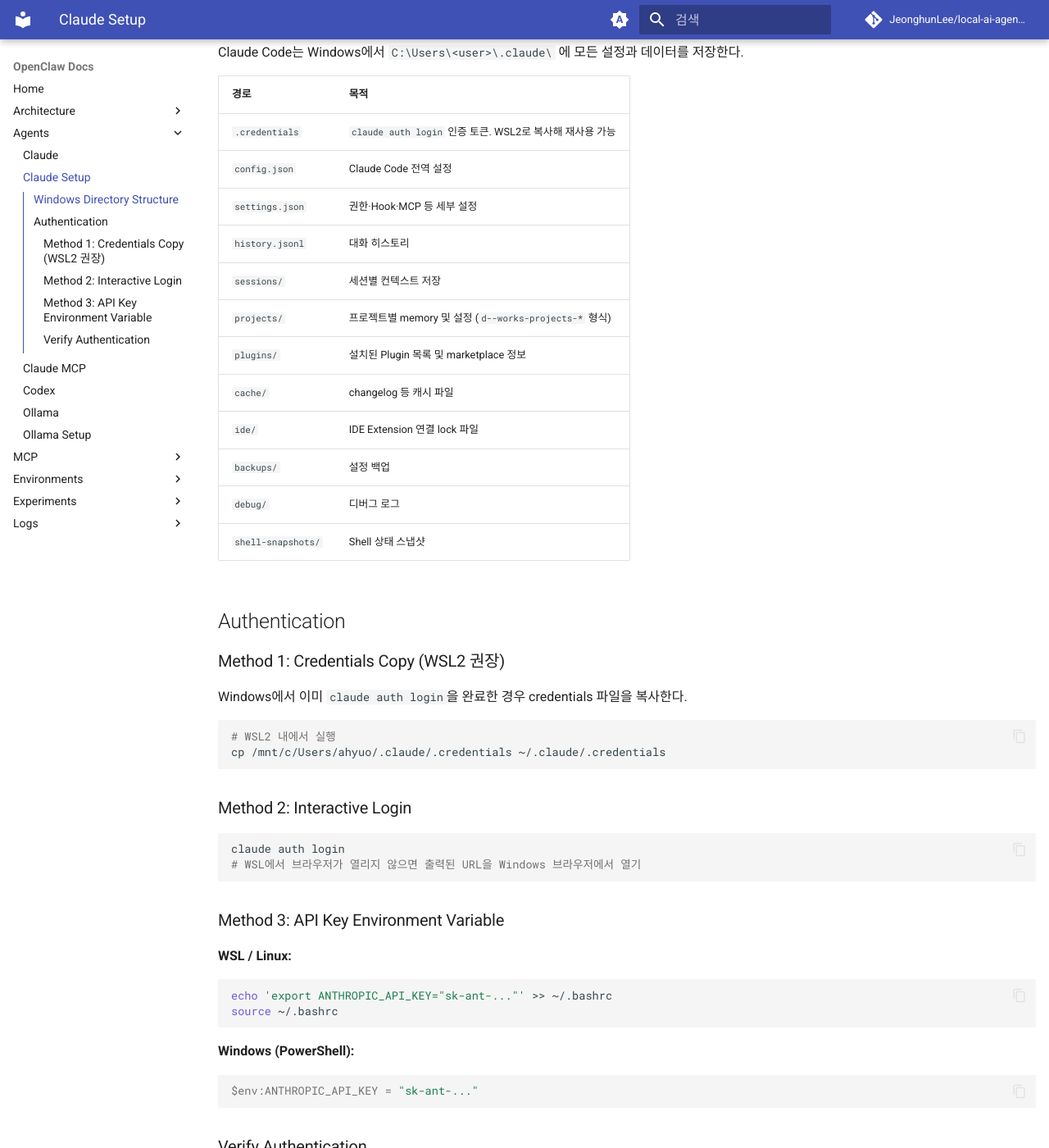
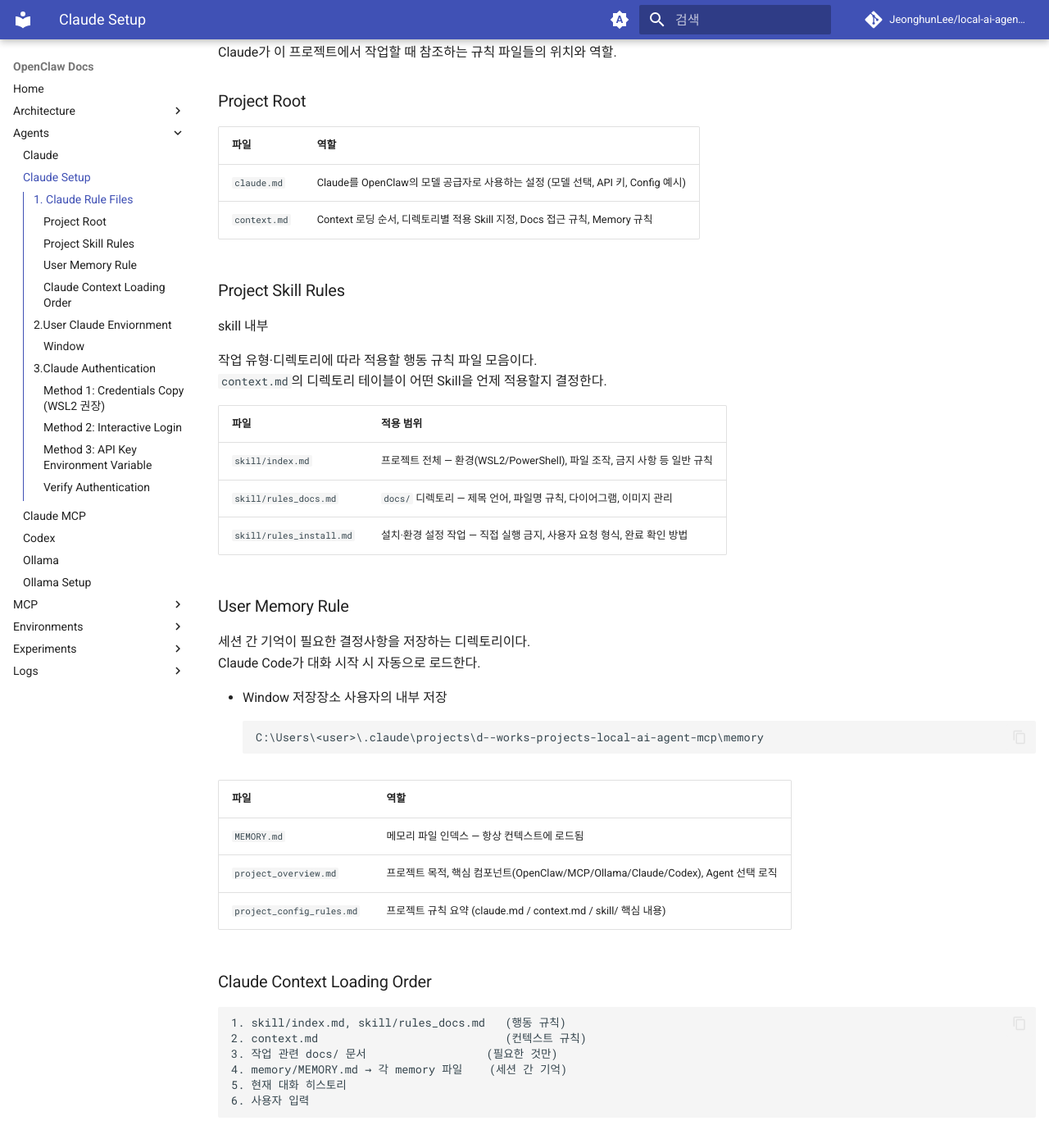
Before and after one commit to JeonghunLee/local-ai-agent-mcp, an MkDocs documentation site: the page built from docs/agents/claude_setup.md, in a window 1280 px wide and 1400 px high, scrolled down 220 px. Shown: the whole window at 82% size. Built offline with MkDocs 1.6.1 and Material for MkDocs 9.7.7, drawn with Linux system fonts in a browser that asks for light colours; comment, search, counter and statistics services are not loaded; some of the changed text lies outside the part shown.

Commit message:
update docs

````diff
--- a/docs/agents/claude_setup.md
+++ b/docs/agents/claude_setup.md
@@ -1,6 +1,66 @@
 # Agent: Claude — Setup
 
-## Windows Directory Structure
+
+## 1. Claude Rule Files
+
+Claude가 이 프로젝트에서 작업할 때 참조하는 규칙 파일들의 위치와 역할.
+
+### Project Root
+
+
+| 파일 | 역할 |
+|------|------|
+| `claude.md` | Claude를 OpenClaw의 모델 공급자로 사용하는 설정 (모델 선택, API 키, Config 예시) |
+| `context.md` | Context 로딩 순서, 디렉토리별 적용 Skill 지정, Docs 접근 규칙, Memory 규칙 |
+
+
+### Project Skill Rules
+
+skill 내부
+
+작업 유형·디렉토리에 따라 적용할 행동 규칙 파일 모음이다.
+`context.md`의 디렉토리 테이블이 어떤 Skill을 언제 적용할지 결정한다.
+
+| 파일 | 적용 범위 |
+|------|----------|
+| `skill/index.md` | 프로젝트 전체 — 환경(WSL2/PowerShell), 파일 조작, 금지 사항 등 일반 규칙 |
+| `skill/rules_docs.md` | `docs/` 디렉토리 — 제목 언어, 파일명 규칙, 다이어그램, 이미지 관리 |
+| `skill/rules_install.md` | 설치·환경 설정 작업 — 직접 실행 금지, 사용자 요청 형식, 완료 확인 방법 |
+
+### User Memory Rule
+
+세션 간 기억이 필요한 결정사항을 저장하는 디렉토리이다.
+Claude Code가 대화 시작 시 자동으로 로드한다.
+
+* Window 저장장소 사용자의 내부 저장
+```
+C:\Users\<user>\.claude\projects\d--works-projects-local-ai-agent-mcp\memory
+```
+
+
+| 파일 | 역할 |
+|------|------|
+| `MEMORY.md` | 메모리 파일 인덱스 — 항상 컨텍스트에 로드됨 |
+| `project_overview.md` | 프로젝트 목적, 핵심 컴포넌트(OpenClaw/MCP/Ollama/Claude/Codex), Agent 선택 로직 |
+| `project_config_rules.md` | 프로젝트 규칙 요약 (claude.md / context.md / skill/ 핵심 내용) |
+
+### Claude Context Loading Order
+
+```
+1. skill/index.md, skill/rules_docs.md   (행동 규칙)
+2. context.md                            (컨텍스트 규칙)
+3. 작업 관련 docs/ 문서                  (필요한 것만)
+4. memory/MEMORY.md → 각 memory 파일    (세션 간 기억)
+5. 현재 대화 히스토리
+6. 사용자 입력
+```
+
+
+## 2.User Claude Enviornment
+
+Claude 사용자의 환경은 다은과 같이 구성됨
+
+### Window
 
 Claude Code는 Windows에서 `C:\Users\<user>\.claude\` 에 모든 설정과 데이터를 저장한다.
 
@@ -19,7 +79,11 @@ Claude Code는 Windows에서 `C:\Users\<user>\.claude\` 에 모든 설정과 데
 | `debug/` | 디버그 로그 |
 | `shell-snapshots/` | Shell 상태 스냅샷 |
 
-## Authentication
+
+
+## 3.Claude Authentication
+
+Claude 필요한 인증
 
 ### Method 1: Credentials Copy (WSL2 권장)
 
````
